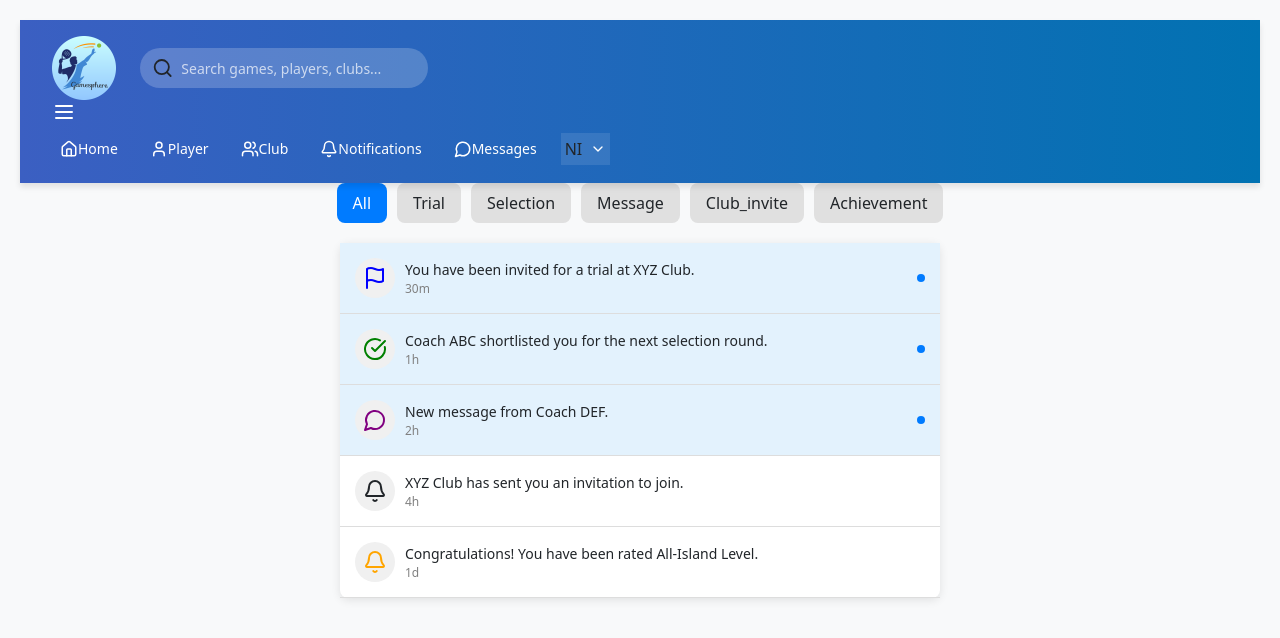
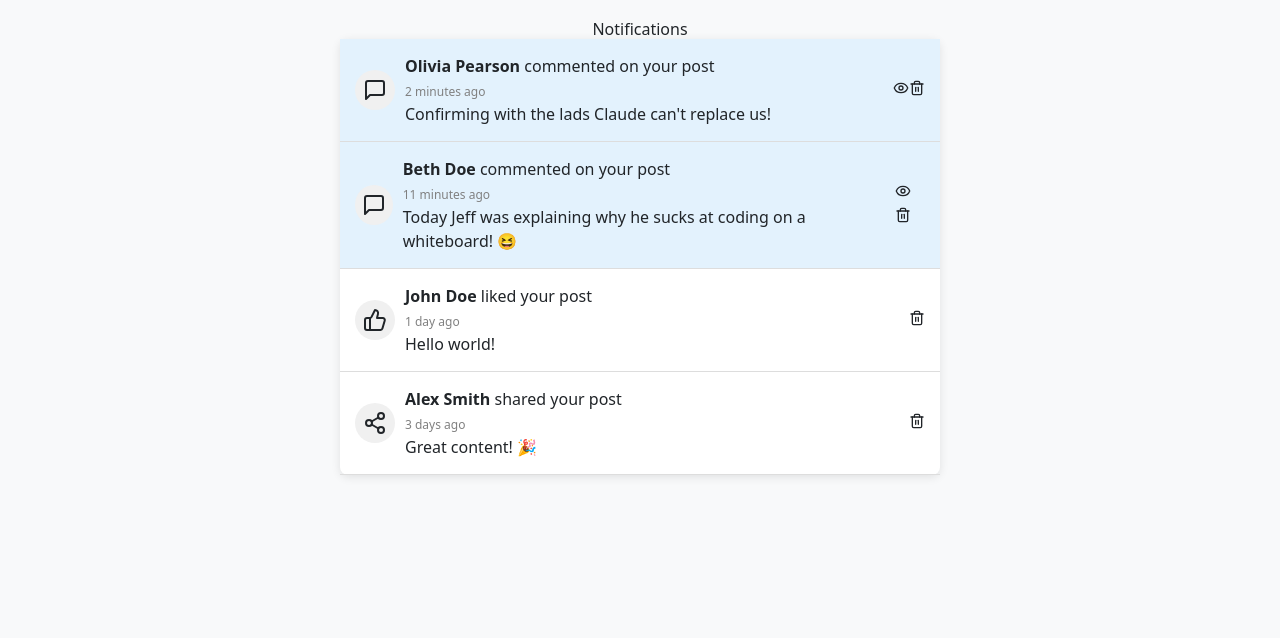
Before and after one commit to Nisith99/SDGP-GameSphere, a React (Vite) app in the folder frontend/: page /Notification in a window 1280 px wide. Shown: the top 638 px of the page. Built offline with nearby package versions, Linux system fonts and the light colour scheme.

Commit message:
changed the stucture of the notification page

```diff
--- a/frontend/src/components/Notifications.jsx
+++ b/frontend/src/components/Notifications.jsx
@@ -1,63 +1,63 @@
-import Navbar from "../Components/Navbar";
 import { useState } from "react";
-import { Bell, Users, CheckCircle, MessageCircle, Flag } from "lucide-react";
+import { Bell, MessageSquare, ThumbsUp, Share2, Eye, Trash2 } from "lucide-react";
 import "./Notifications.css";
 
-const notificationsData = [
-  { id: 1, type: "trial", message: "You have been invited for a trial at XYZ Club.", time: "30m", unread: true },
-  { id: 2, type: "selection", message: "Coach ABC shortlisted you for the next selection round.", time: "1h", unread: true },
-  { id: 3, type: "message", message: "New message from Coach DEF.", time: "2h", unread: true },
-  { id: 4, type: "invite", message: "XYZ Club has sent you an invitation to join.", time: "4h", unread: false },
-  { id: 5, type: "achievement", message: "Congratulations! You have been rated All-Island Level.", time: "1d", unread: false },
+const initialNotifications = [
+  { id: 1, type: "comment", user: "Olivia Pearson", message: "commented on your post", time: "2 minutes ago", read: false, postText: "Confirming with the lads Claude can't replace us!" },
+  { id: 2, type: "comment", user: "Beth Doe", message: "commented on your post", time: "11 minutes ago", read: false, postText: "Today Jeff was explaining why he sucks at coding on a whiteboard! 😆" },
+  { id: 3, type: "like", user: "John Doe", message: "liked your post", time: "1 day ago", read: true, postText: "Hello world!" },
+  { id: 4, type: "share", user: "Alex Smith", message: "shared your post", time: "3 days ago", read: true, postText: "Great content! 🎉" },
 ];
 
 const Notifications = () => {
-  const [notifications, setNotifications] = useState(notificationsData);
-  const [filter, setFilter] = useState("all");
+  const [notifications, setNotifications] = useState(initialNotifications);
+
+  const markAsRead = (id) => {
+    setNotifications(notifications.map((n) => (n.id === id ? { ...n, read: true } : n)));
+  };
+
+  const deleteNotification = (id) => {
+    setNotifications(notifications.filter((n) => n.id !== id));
+  };
 
   const getIcon = (type) => {
-
     const icons = {
-      trial: <Flag className="icon trial" />,
-      selection: <CheckCircle className="icon selection" />,
-      message: <MessageCircle className="icon message" />,
-      club_invite: <Users className="icon club_invite" />,
-      achievement: <Bell className="icon achievement" />,
+      like: <ThumbsUp className="icon like" />,
+      comment: <MessageSquare className="icon comment" />,
+      share: <Share2 className="icon share" />,
     };
     return icons[type] || <Bell className="icon default" />;
-
   };
-
-  const filteredNotifications = notifications.filter((n) => filter === "all" || n.type === filter);
 
   return (
     <div className="notifications-container">
-      <Navbar />
-      <div className="filters">
-        {["all", "trial", "selection", "message", "club_invite", "achievement"].map((category) => (
-          <button
-            key={category}
-            onClick={() => setFilter(category)}
-            className={`filter-button ${filter === category ? "active" : ""}`}
-          >
-            {category.charAt(0).toUpperCase() + category.slice(1)}
-          </button>
-        ))}
-      </div>
+      <h2>Notifications</h2>
       <div className="notifications-list">
-        {filteredNotifications.length > 0 ? (
-          filteredNotifications.map((notification) => (
-            <div key={notification.id} className={`notification-item ${notification.unread ? "unread" : ""}`}>
+        {notifications.length > 0 ? (
+          notifications.map((notification) => (
+            <div key={notification.id} className={`notification-item ${notification.read ? "read" : "unread"}`}>
               <div className="icon-wrapper">{getIcon(notification.type)}</div>
               <div className="notification-content">
-                <p className="message">{notification.message}</p>
-                <p className="time">{notification.time}</p>
+                <p>
+                  <strong>{notification.user}</strong> {notification.message}
+                </p>
+                <span className="time">{notification.time}</span>
+                {notification.postText && <div className="related-post">{notification.postText}</div>}
               </div>
-              {notification.unread && <span className="unread-indicator"></span>}
+              <div className="actions">
+                {!notification.read && (
+                  <button className="mark-read" onClick={() => markAsRead(notification.id)}>
+                    <Eye size={16} />
+                  </button>
+                )}
+                <button className="delete" onClick={() => deleteNotification(notification.id)}>
+                  <Trash2 size={16} />
+                </button>
+              </div>
             </div>
           ))
         ) : (
-          <p className="no-notifications">No notifications found.</p>
+          <p className="no-notifications">No notifications available.</p>
         )}
       </div>
     </div>
```
